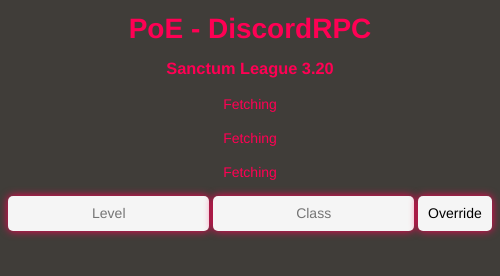
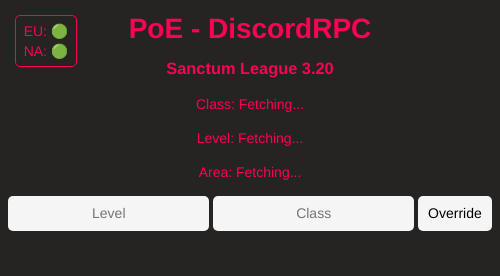
Before and after one commit to DubskySteam/PathOfExile-DiscordRPC, an Electron app: page src/index.html in a window 500 px wide. Drawn offline with Linux system fonts and the light colour scheme; no server answers.

Commit message:
added server status

```diff
--- a/src/css/style.css
+++ b/src/css/style.css
@@ -1,5 +1,5 @@
 body {
-  background-color: #403d39;
+  background-color: #252422;
   color: #ff0054;
   font-family: "Bahnschrift", Helvetica, Arial, sans-serif;
   font-size: 14px;
@@ -12,7 +12,6 @@
 input {
   background-color: #f5f5f5;
   border: 0px solid #ff0054;
-  box-shadow: 0 0 8px #ff0054;
   color: #000000;
   font-family: "Bahnschrift", Helvetica, Arial, sans-serif;
   font-size: 14px;
@@ -27,4 +26,18 @@
   margin: 0 auto;
   max-width: 720px;
   padding: 0 20px;
+  text-align: center;
+  align-items: center;
+  justify-content: center;
 }
+
+.server {
+  border: 1px solid #ff0054;
+  padding: 5px;
+  border-radius: 5px;
+  width: 50px;
+  position: absolute;
+  margin: 0 auto;
+  left: 15px;
+  top: 15px;
+}
--- a/src/index.html
+++ b/src/index.html
@@ -10,9 +10,10 @@
     <div id="container">
       <h1>PoE - DiscordRPC</h1>
       <h3>Sanctum League 3.20</h3>
-      <p id="type">Fetching</p>
-      <p id="level">Fetching</p>
-      <p id="area">Fetching</p>
+      <p class="server">EU: 🟢  NA: 🟢</p>
+      <p id="type">Class: Fetching...</p>
+      <p id="level">Level: Fetching...</p>
+      <p id="area">Area: Fetching...</p>
       <input type="text" id="overLevel" placeholder="Level" />
       <input type="text" id="overType" placeholder="Class" />
       <input
```
